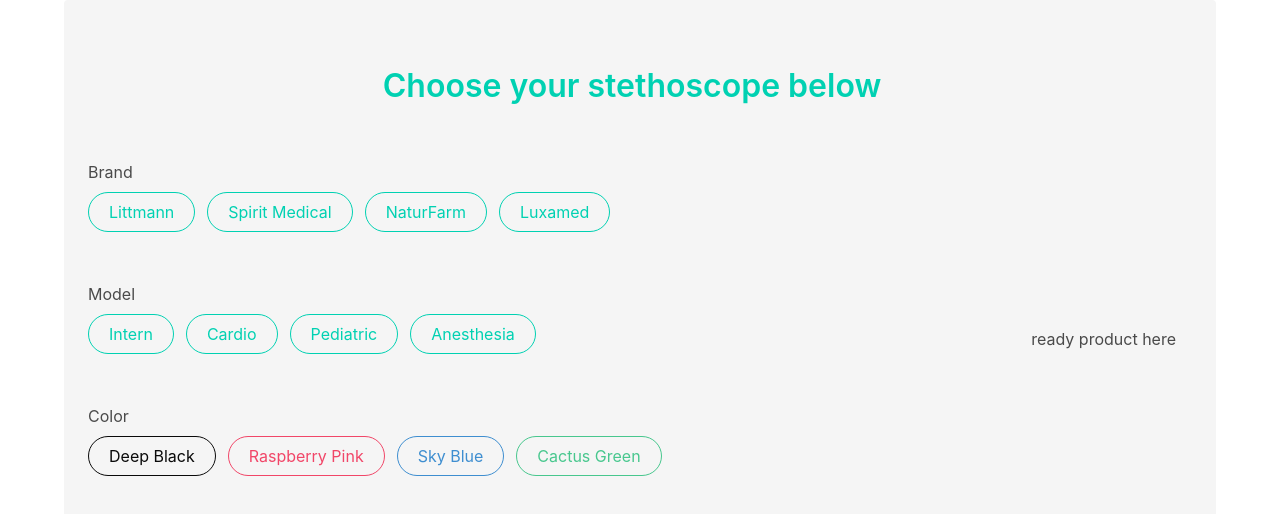
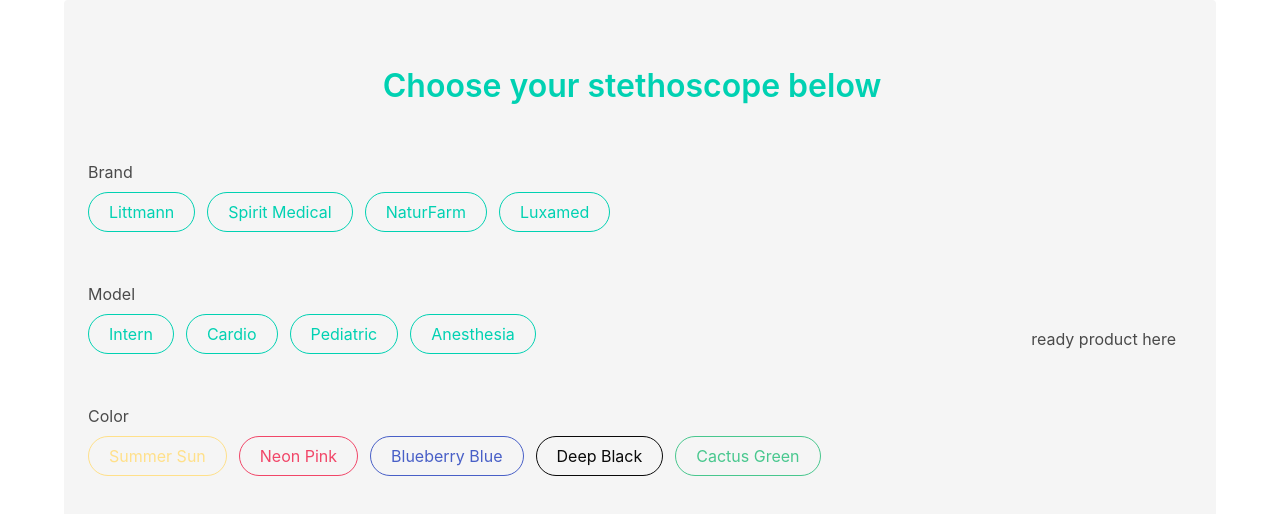
Before and after one commit to Sonickers/stethoscope-configurator-vue, a Vue app: page / in a window 1280 px wide. Shown: the top 514 px of the page. Built offline with nearby package versions, Linux system fonts and the light colour scheme.

Commit message:
Add cost value

```diff
--- a/src/components/forms.vue
+++ b/src/components/forms.vue
@@ -20,22 +20,23 @@
     data() {
         return {
             brands: [
-                { id: 1, name: "Littmann" },
-                { id: 2, name: "Spirit Medical" },
-                { id: 3, name: "NaturFarm" },
-                { id: 4, name: "Luxamed" }
+                { id: 1, name: "Littmann", cost: 150 },
+                { id: 2, name: "Spirit Medical", cost: 130 },
+                { id: 3, name: "NaturFarm", cost: 95 },
+                { id: 4, name: "Luxamed", cost: 75 }
             ],
             models: [
-                { id: 1, name: "Intern" },
-                { id: 2, name: "Cardio" },
-                { id: 3, name: "Pediatric" },
-                { id: 4, name: "Anesthesia" }
+                { id: 1, name: "Intern", cost: 40 },
+                { id: 2, name: "Cardio", cost: 60 },
+                { id: 3, name: "Pediatric", cost: 30 },
+                { id: 4, name: "Anesthesia", cost: 25 }
             ],
             colors: [
-                { id: 1, name: "Deep Black", color: "is-black" },
-                { id: 2, name: "Raspberry Pink", color: "is-danger" },
-                { id: 3, name: "Sky Blue", color: "is-info" },
-                { id: 4, name: "Cactus Green", color: "is-success" }
+                { id: 1, name: "Summer Sun", color: "is-warning" },
+                { id: 2, name: "Neon Pink", color: "is-danger" },
+                { id: 3, name: "Blueberry Blue", color: "is-link" },
+                { id: 4, name: "Deep Black", color: "is-black" },
+                { id: 5, name: "Cactus Green", color: "is-success" }
             ]
         }
     }
```
